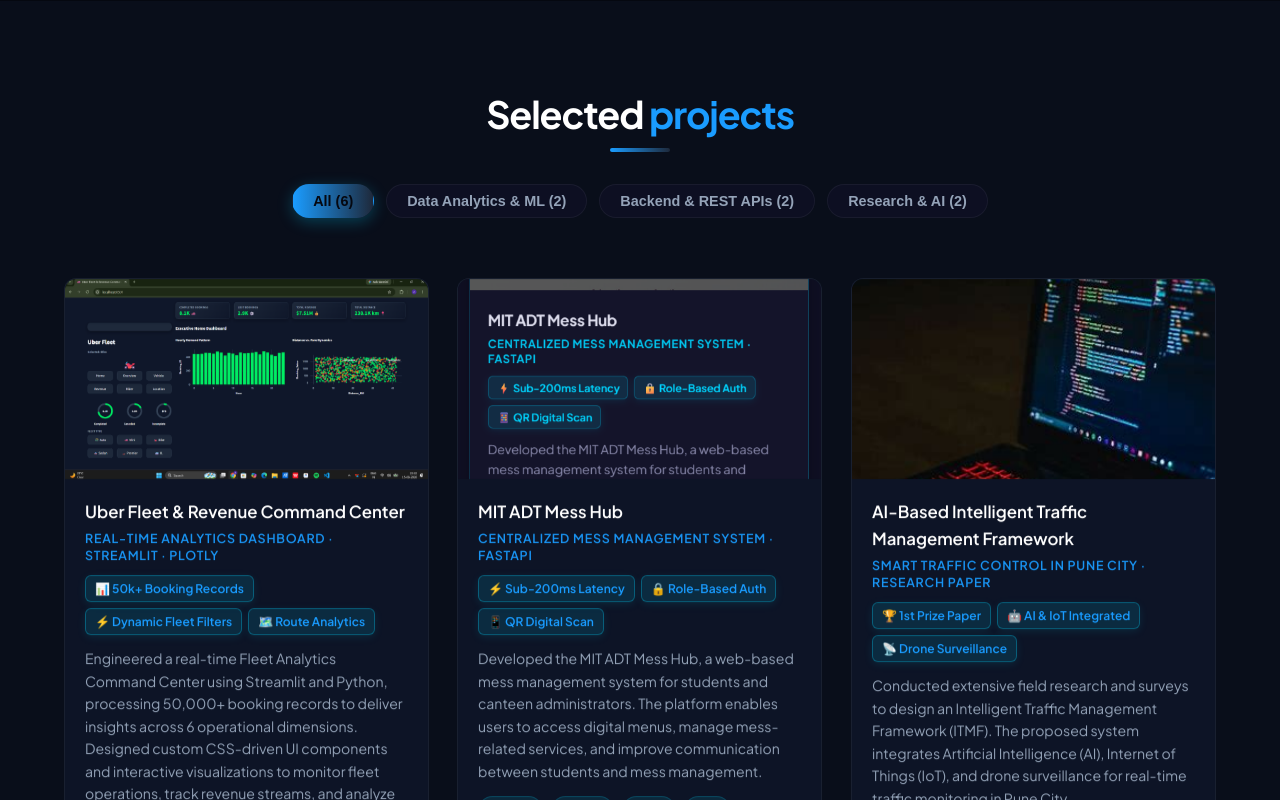
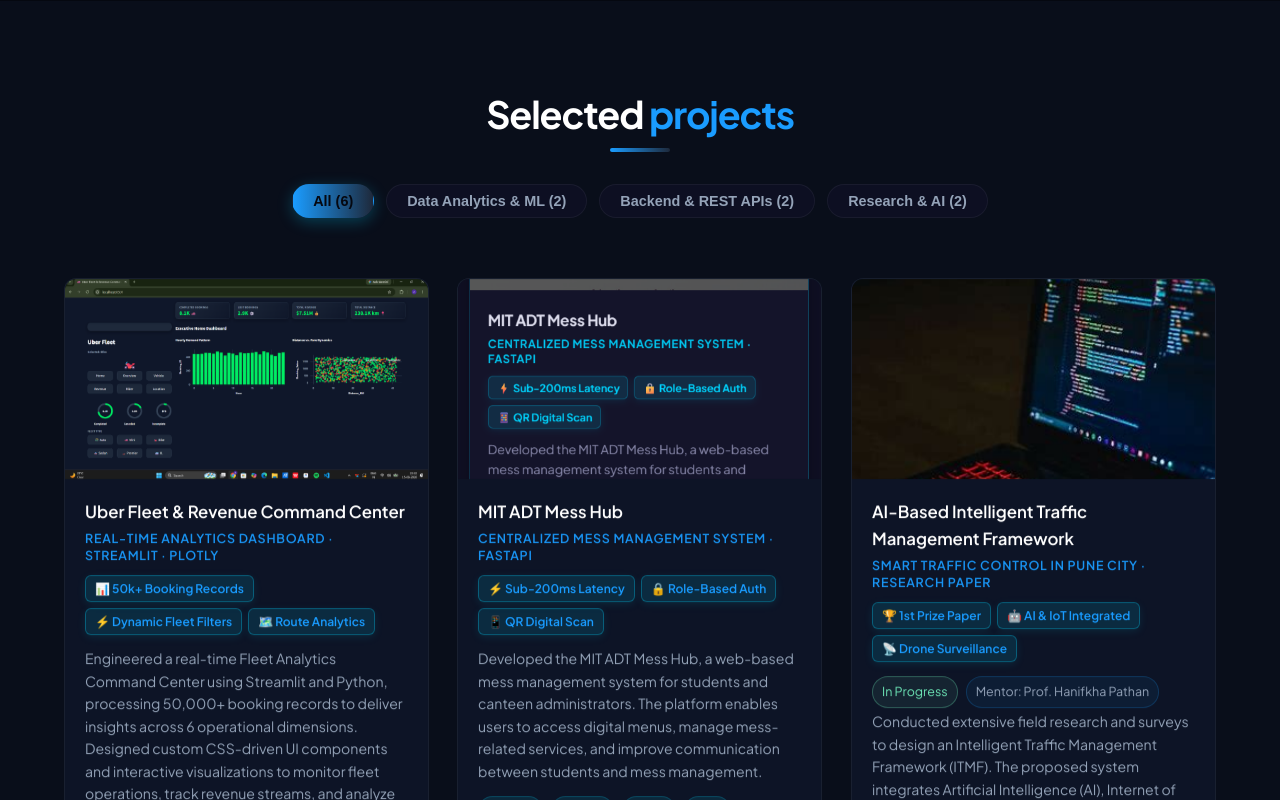
Before and after one commit to AniketBhudke/portfolio, a React (Create React App) app in the folder code/: page /projects/ai-traffic-management in a window 1280 px wide. Both pictures are taken after a click on the button "Back to projects". Shown: the part 3913-4713 px from the top of the page. Built offline with nearby package versions, Linux system fonts and the light colour scheme.

Commit message:
first commit

```diff
--- a/code/src/App.css
+++ b/code/src/App.css
@@ -1567,6 +1567,29 @@
 
 .project-card:hover .project-img-wrap img { transform: scale(1.06); }
 
+.project-meta {
+  display: flex;
+  flex-wrap: wrap;
+  gap: 8px;
+  margin: 14px 0 2px;
+  color: var(--muted);
+  font-size: 0.78rem;
+}
+
+.project-status,
+.project-mentor {
+  padding: 5px 9px;
+  border: 1px solid rgba(26, 156, 255, 0.2);
+  border-radius: 999px;
+  background: rgba(26, 156, 255, 0.07);
+}
+
+.project-status {
+  color: #6ee7b7;
+  border-color: rgba(110, 231, 183, 0.3);
+  background: rgba(110, 231, 183, 0.08);
+}
+
 .project-overlay {
   position: absolute;
   inset: 0;
--- a/code/src/data/projects.js
+++ b/code/src/data/projects.js
@@ -70,7 +70,6 @@
     title: 'MIT ADT Mess Hub',
     subtitle: 'Centralized Mess Management System · FastAPI',
     category: 'backend',
-    mentor: 'prof.Satyakam Rahul',
     teamSize: '1',
     description:
       'Developed the MIT ADT Mess Hub, a web-based mess management system for students and canteen administrators. The platform enables users to access digital menus, manage mess-related services, and improve communication between students and mess management.',
@@ -136,7 +135,8 @@
     title: 'AI-Based Intelligent Traffic Management Framework',
     subtitle: 'Smart Traffic Control in Pune City · Research Paper',
     category: 'research',
-    mentor: 'prof.Satyakam Rahul',
+    mentor: 'Prof. Hanifkha Pathan',
+    status: 'In Progress',
     authorsCount: 1,
     description:
       'Conducted extensive field research and surveys to design an Intelligent Traffic Management Framework (ITMF). The proposed system integrates Artificial Intelligence (AI), Internet of Things (IoT), and drone surveillance for real-time traffic monitoring in Pune City.',
@@ -193,6 +193,7 @@
     title: 'Mentora - Personalized Career & Educational Advisor',
     subtitle: 'AI-Assisted Learning Path Recommender · Smart India Hackathon 2025',
     category: 'research',
+    mentor: 'Prof. Satyakam Rahul',
     teamSize: 'Team Code Crafters',
     description:
       'Our team, Code Crafters, built Mentora for the Smart Education theme at Smart India Hackathon 2025. The platform helps students discover personalized learning routes, identify the right career direction, and explore curated educational resources without the confusion of scattered information. The project was recognised as a Top 20 finalist at the MIT ADT Hackathon, where it stood out among 1,200+ competing teams.',
--- a/code/src/pages/Portfolio.js
+++ b/code/src/pages/Portfolio.js
@@ -570,6 +570,12 @@
                       ))}
                     </div>
                   ) : null}
+                  {(project.status || project.mentor) ? (
+                    <div className="project-meta">
+                      {project.status ? <span className="project-status">{project.status}</span> : null}
+                      {project.mentor ? <span className="project-mentor">Mentor: {project.mentor}</span> : null}
+                    </div>
+                  ) : null}
                   <p>{project.description}</p>
                   <div className="project-card-footer">
                     <div className="project-tags">
--- a/code/src/pages/ProjectDetail.css
+++ b/code/src/pages/ProjectDetail.css
@@ -205,6 +205,28 @@
   line-height: 1.1;
   letter-spacing: -0.04em;
   margin: 10px 0 18px;
+}
+
+.pd-project-meta {
+  display: flex;
+  flex-wrap: wrap;
+  gap: 10px;
+  margin: -4px 0 20px;
+  color: #a8b5ca;
+  font-size: 0.84rem;
+}
+
+.pd-project-meta > span {
+  padding: 6px 10px;
+  border: 1px solid rgba(133, 158, 194, 0.24);
+  border-radius: 999px;
+  background: rgba(15, 28, 52, 0.7);
+}
+
+.pd-project-meta .pd-project-status {
+  color: #6ee7b7;
+  border-color: rgba(110, 231, 183, 0.35);
+  background: rgba(110, 231, 183, 0.1);
 }
 
 .pd-desc {
--- a/code/src/pages/ProjectDetail.js
+++ b/code/src/pages/ProjectDetail.js
@@ -96,6 +96,12 @@
             <div className="pd-hero-copy">
               <p className="project-tagline pd-fade-in pd-delay-1">{project.subtitle}</p>
               <h1 className="pd-fade-in pd-delay-2">{project.title}</h1>
+              {(project.status || project.mentor) ? (
+                <div className="pd-project-meta pd-fade-in pd-delay-3">
+                  {project.status ? <span className="pd-project-status">{project.status}</span> : null}
+                  {project.mentor ? <span>Mentor: {project.mentor}</span> : null}
+                </div>
+              ) : null}
               <p className="pd-desc pd-fade-in pd-delay-3">{project.description}</p>
 
               {project.storyParagraphs?.length ? (
```
